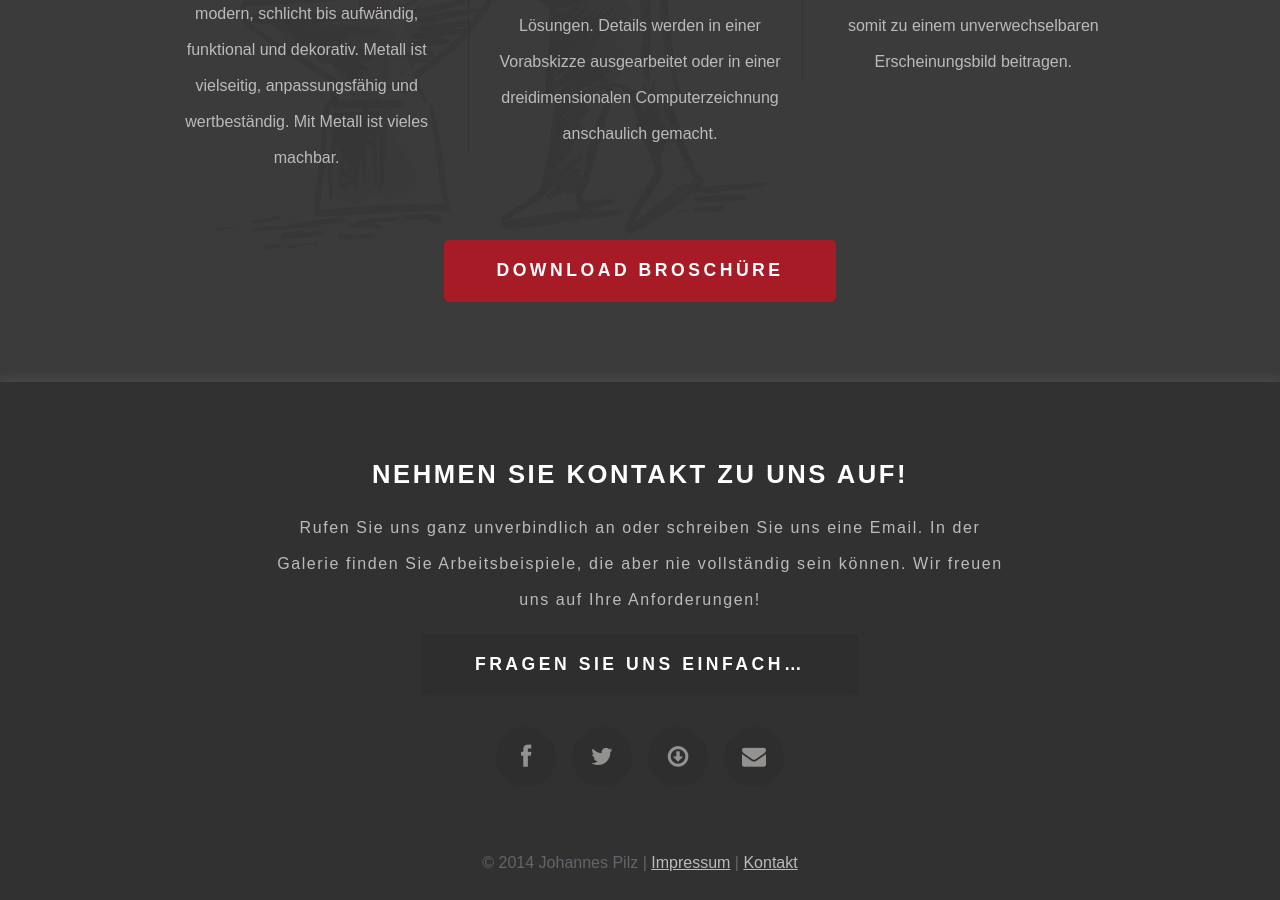
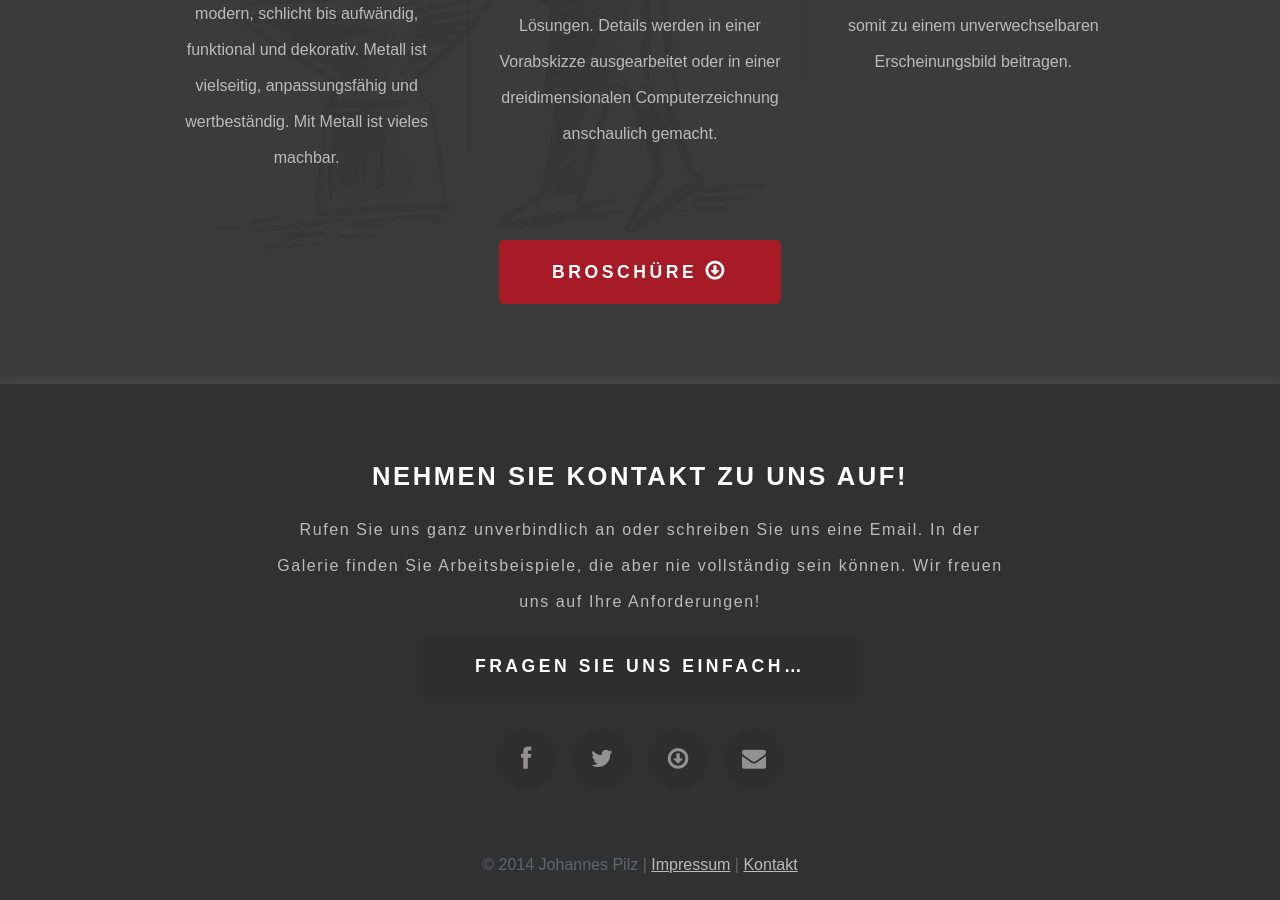
Before and after one commit to pilzschmiede/pilzschmiede.github.io, a Jekyll site: the page built from index.html, in a window 1280 px wide and 900 px high, scrolled down 1011 px. Built offline with Jekyll 4.4.1, drawn with Linux system fonts in a browser that asks for light colours; some web fonts are replaced; the list of posts is cut into pages by our own code.

Commit message:
mobile fixes

```diff
--- a/css/style-mobile.css
+++ b/css/style-mobile.css
@@ -222,7 +222,7 @@
 			#logo a > span
 			{
 				padding: 0.5em 0em;
-				font-size: 1.5em;
+				font-size: 0.9em;
 			}
 
 /*********************************************************************************/
--- a/index.html
+++ b/index.html
@@ -44,7 +44,7 @@
 					</section>
 				</div>
 				<div class="actions">
-					<a href="files/Pilz_Metallgestaltung.pdf" class="button button-big">Download Broschüre</a>
+					<a href="files/Pilz_Metallgestaltung.pdf" class="button button-big">Broschüre <span class="icon icon-download" /></a>
 				</div>
 			</div>
 		<!-- /Main -->
```
